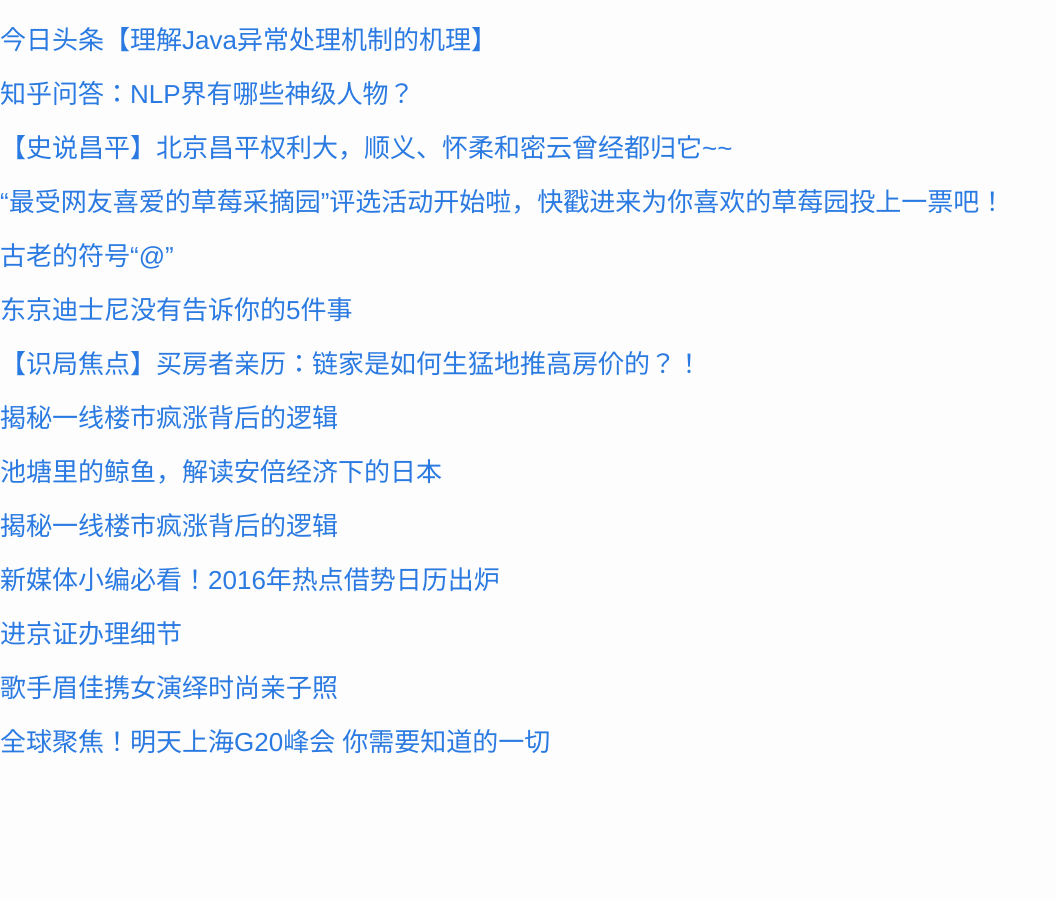
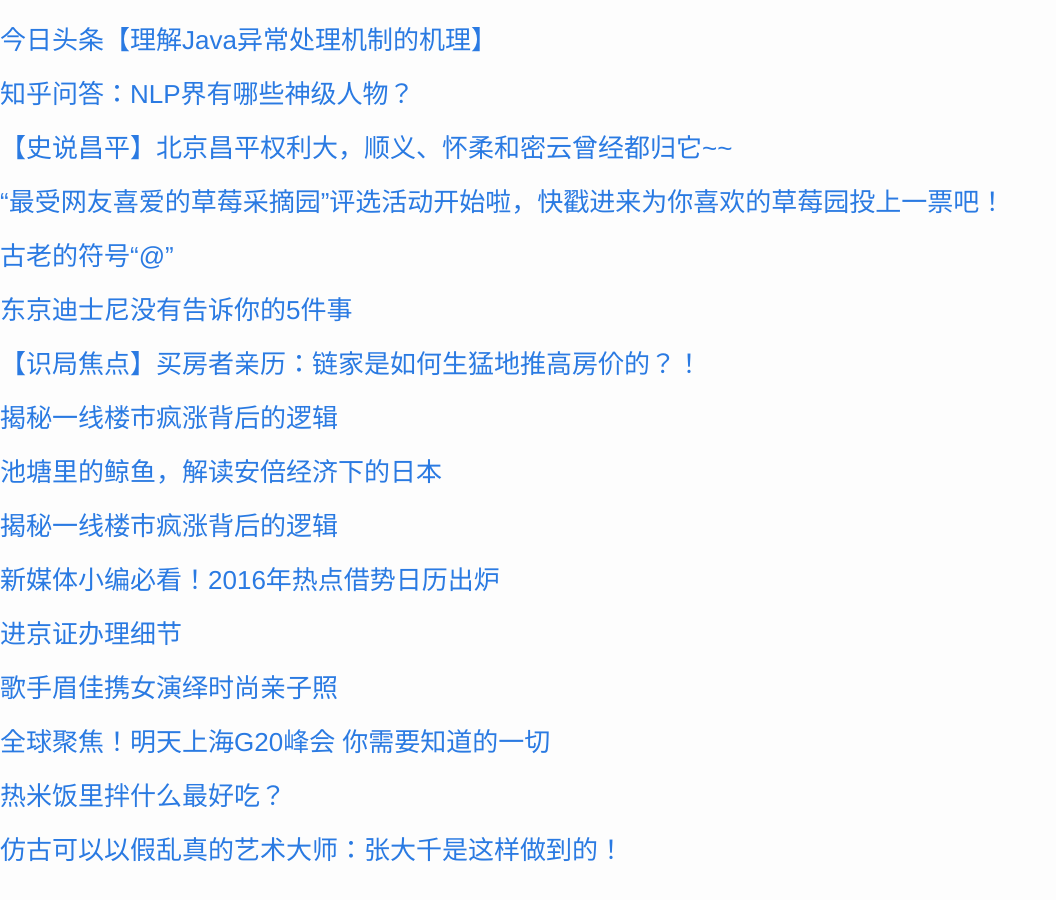
Before and after one commit to cnwarden/cnwarden.github.io, a Jekyll site: the page built from _posts/2016-02-22-test.markdown, in a window 1280 px wide and 900 px high, scrolled down 2784 px. Shown: the whole window, without its empty margins (0-1056 px from the left). Built offline with Jekyll 4.4.1, drawn with Linux system fonts in a browser that asks for light colours; before the commit the page ends 3576 px from its top, so only the background shows below that.

Commit message:
auto commit

```diff
--- a/_posts/2016-02-22-test.markdown
+++ b/_posts/2016-02-22-test.markdown
@@ -131,3 +131,7 @@ categories: update
 ### [歌手眉佳携女演绎时尚亲子照](http://mp.weixin.qq.com/s?__biz=MzAxNjE1NTUwMg==&mid=402532950&idx=1&sn=92810f35b6d318a8b3f90d9ae66b26c7&scene=0#wechat_redirect)
 
 ### [全球聚焦！明天上海G20峰会&nbsp;你需要知道的一切](http://mp.weixin.qq.com/s?__biz=MjM5NzAwMzU0MA==&mid=1135485541&idx=1&sn=2c5d218c6a233e67a873d5e1565332ab&scene=0#wechat_redirect)
+
+### [热米饭里拌什么最好吃？](http://mp.weixin.qq.com/s?__biz=MzA5OTA2NTEzOA==&mid=403475984&idx=1&sn=b2c512053d482d8eded00a36dc855a33&scene=0#wechat_redirect)
+
+### [仿古可以以假乱真的艺术大师：张大千是这样做到的！](http://mp.weixin.qq.com/s?__biz=MzA5MzQ3MzQxOQ==&mid=402805428&idx=1&sn=8e165230deec2c45252221786b01fc9e&scene=0#wechat_redirect)
```
